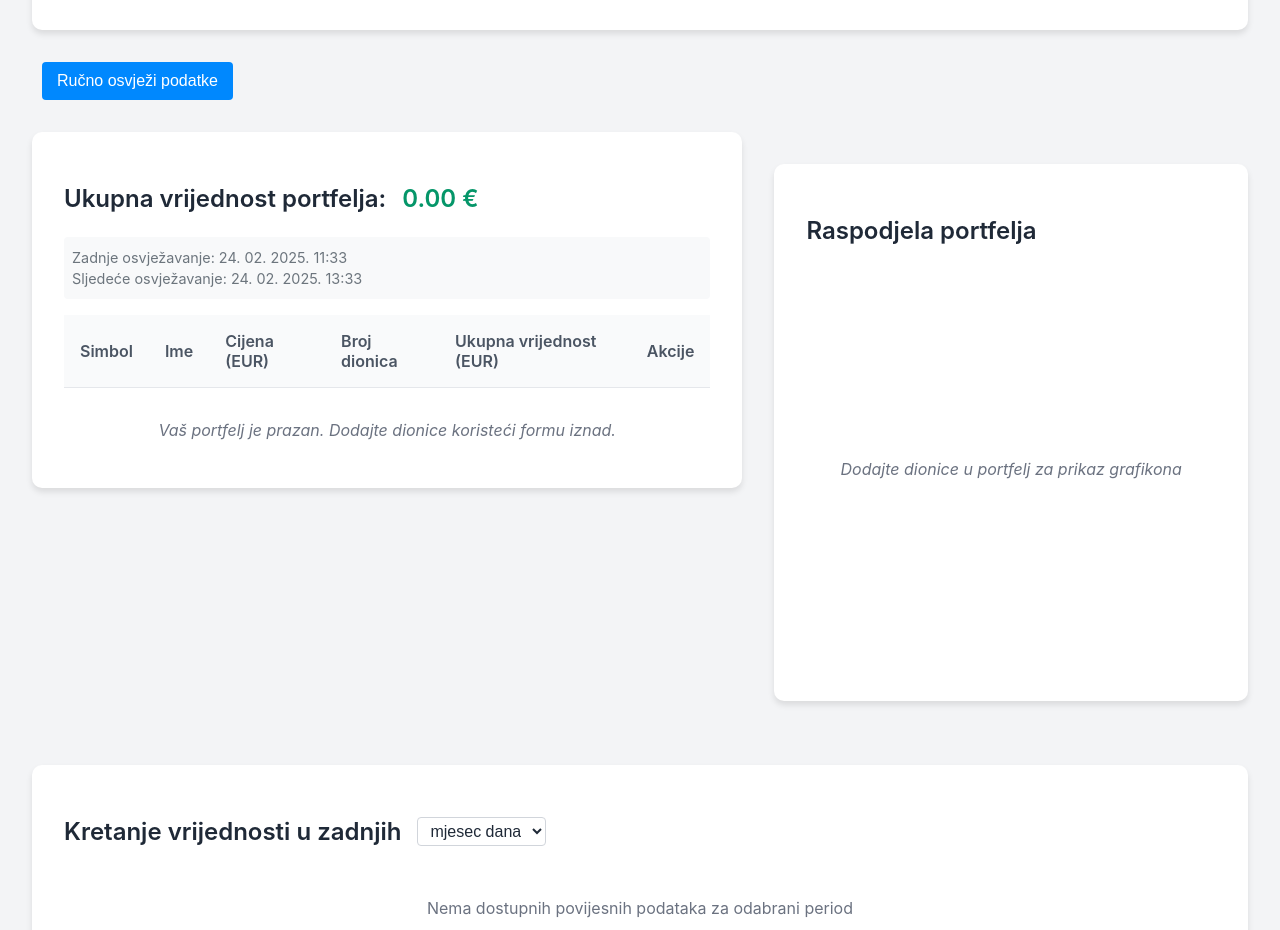
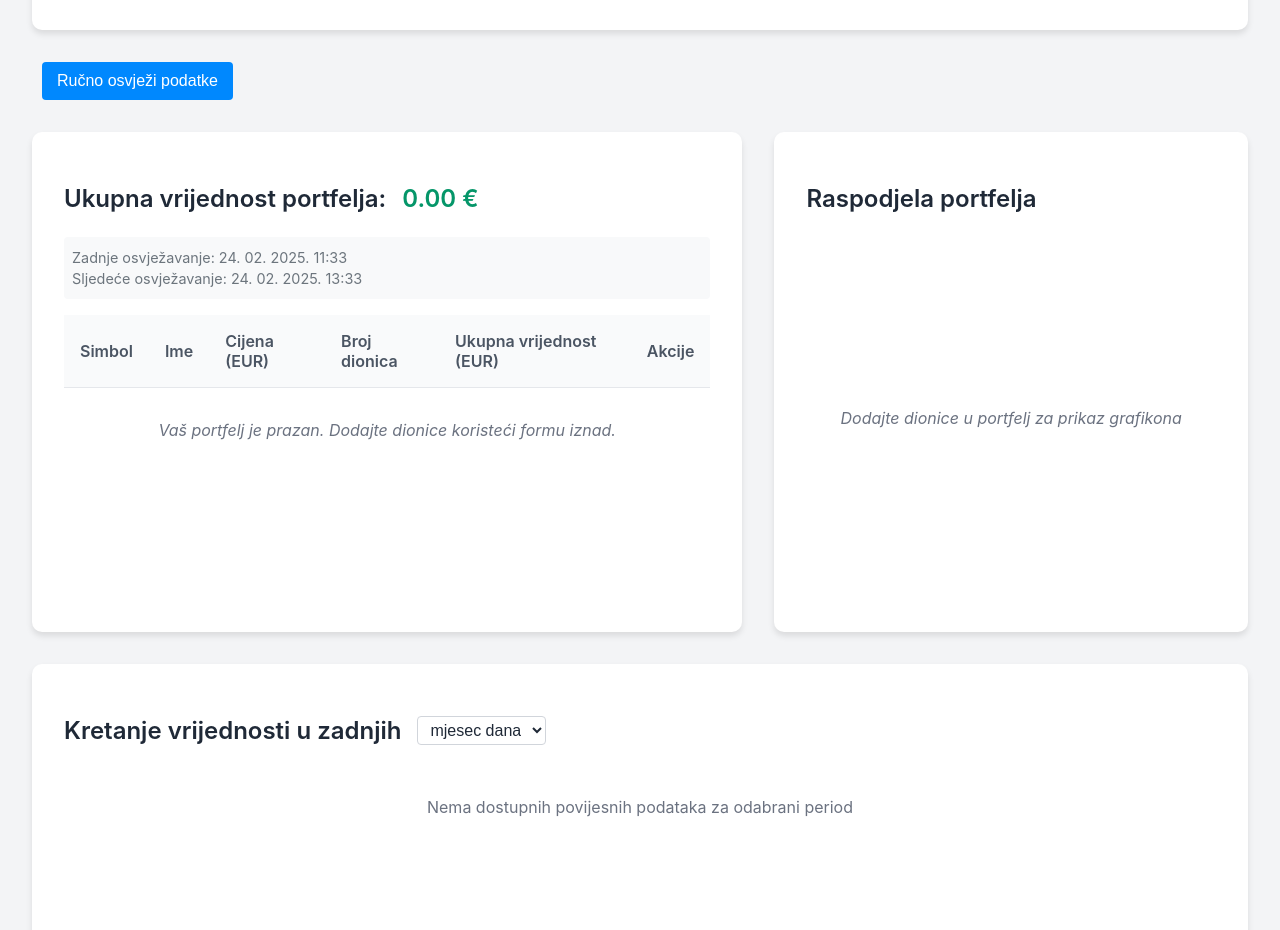
Before and after one commit to Ja1Denis/PortfolioTracker, a React (Create React App) app: page / in a window 1280 px wide. Shown: the part 401-1331 px from the top of the page. Built offline with nearby package versions, Linux system fonts and the light colour scheme.

Commit message:
style: Poravnati modali na istu visinu i poboljšan raspored elemenata

```diff
--- a/src/App.module.css
+++ b/src/App.module.css
@@ -32,6 +32,7 @@
   display: grid;
   grid-template-columns: 1fr;
   gap: 2rem;
+  align-items: stretch;
 }
 
 @media (min-width: 1200px) {
@@ -40,10 +41,10 @@
   }
 }
 
-.summarySection {
+.summarySection, .chartSection {
   display: flex;
   flex-direction: column;
-  gap: 2rem;
+  min-height: 500px; /* Fiksna minimalna visina za oba modala */
 }
 
 .chartSection {
--- a/src/components/PortfolioChart.module.css
+++ b/src/components/PortfolioChart.module.css
@@ -3,8 +3,9 @@
   padding: 2rem;
   border-radius: 10px;
   box-shadow: 0 4px 6px rgba(0, 0, 0, 0.1);
-  margin: 2rem 0;
-  min-height: 400px; /* Postavljanje minimalne visine */
+  height: 100%; /* Puni visinu parent elementa */
+  display: flex;
+  flex-direction: column;
 }
 
 .title {
@@ -18,8 +19,7 @@
 }
 
 .chartContainer {
-  width: 100%;
-  height: 400px;
+  flex: 1; /* Zauzima preostali prostor */
   display: flex;
   align-items: center;
   justify-content: center;
--- a/src/components/PortfolioSummary.module.css
+++ b/src/components/PortfolioSummary.module.css
@@ -3,6 +3,7 @@
   padding: 2rem;
   border-radius: 10px;
   box-shadow: 0 4px 6px rgba(0, 0, 0, 0.1);
+  height: 100%; /* Puni visinu parent elementa */
 }
 
 .title {
```
